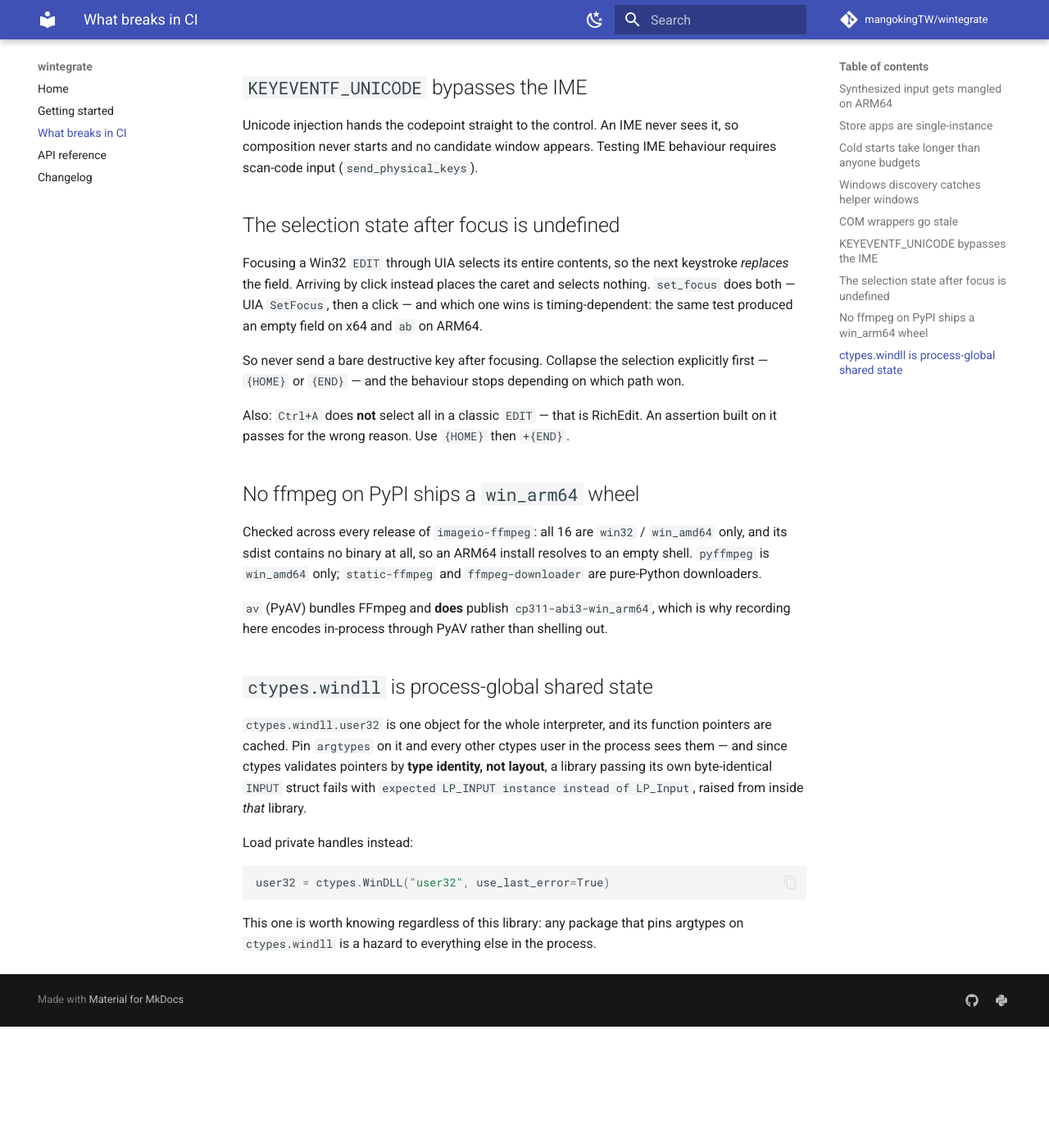
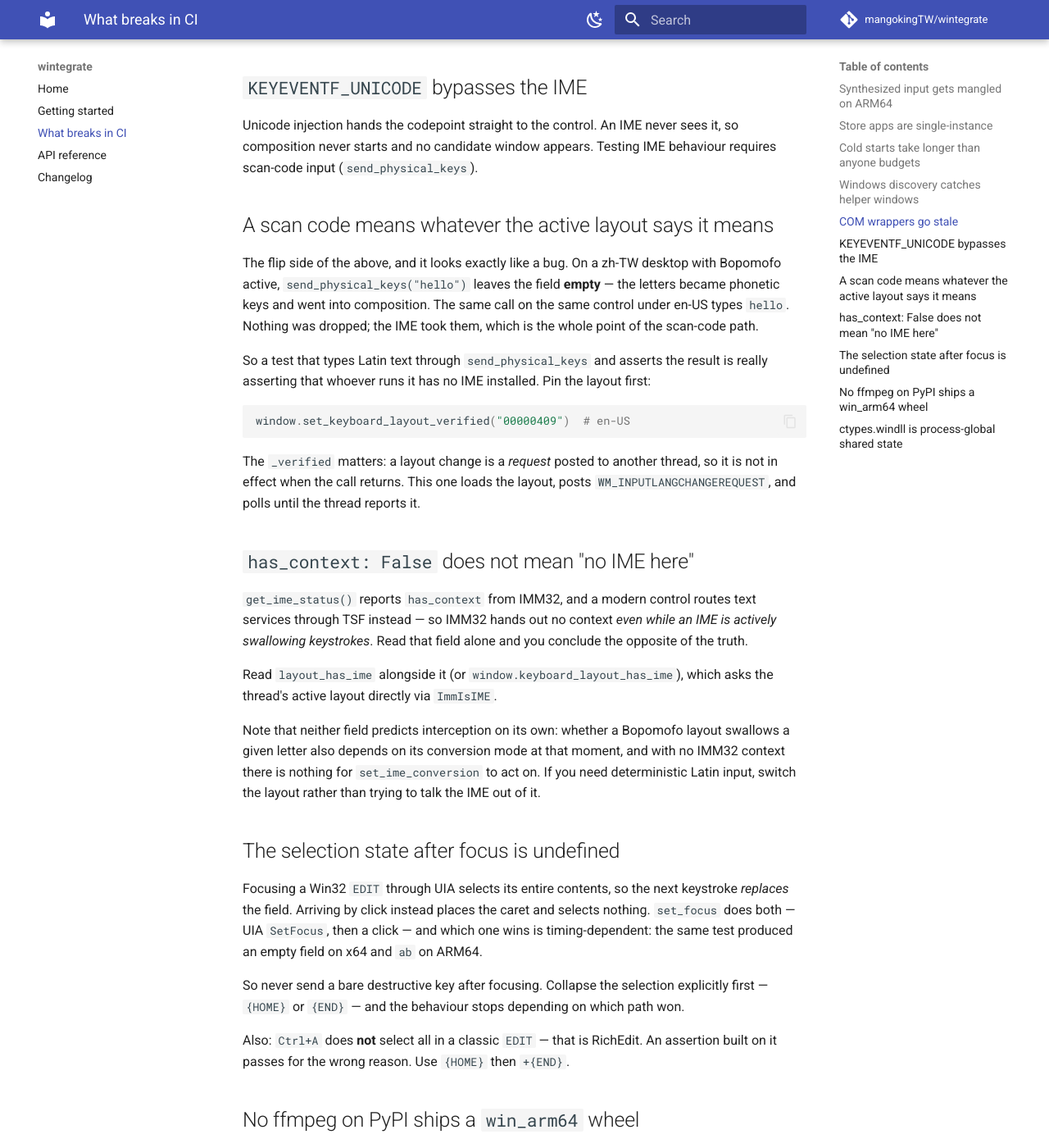
Before and after one commit to mangokingTW/wintegrate, an MkDocs documentation site: the page built from docs/pitfalls.md, in a window 1280 px wide and 1400 px high, scrolled down 1449 px. Shown: the whole window at 82% size. Built offline with MkDocs 1.6.1 and Material for MkDocs 9.7.7, drawn with Linux system fonts in a browser that asks for light colours; comment, search, counter and statistics services are not loaded; before the commit the page ends 2701 px from its top, so only the background shows below that.

Commit message:
docs: record the layout/IME input pitfalls and the new API
The scan-code behaviour that broke the tests is a hazard for anyone using
send_physical_keys, not just for the suite, and `has_context: False` reading as
"no IME here" is a trap worth naming explicitly.

Co-Authored-By: Claude Opus 5 (1M context) <noreply@anthropic.com>
Claude-Session: https://claude.ai/code/session_01EPz3hVxcvTTHuyWyhX95uK

````diff
--- a/docs/api.md
+++ b/docs/api.md
@@ -48,6 +48,8 @@ Generated from the source, so it cannot drift from the code.
 
 ::: wintegrate.interop.get_keyboard_layout_list
 
+::: wintegrate.interop.layout_has_ime
+
 ## Diagnostics
 
 ::: wintegrate.diagnostics.ContinuousRecorder
--- a/docs/pitfalls.md
+++ b/docs/pitfalls.md
@@ -61,6 +61,42 @@ Unicode injection hands the codepoint straight to the control. An IME never sees
 it, so composition never starts and no candidate window appears. Testing IME
 behaviour requires scan-code input (`send_physical_keys`).
 
+## A scan code means whatever the active layout says it means
+
+The flip side of the above, and it looks exactly like a bug. On a zh-TW desktop
+with Bopomofo active, `send_physical_keys("hello")` leaves the field **empty** —
+the letters became phonetic keys and went into composition. The same call on the
+same control under en-US types `hello`. Nothing was dropped; the IME took them,
+which is the whole point of the scan-code path.
+
+So a test that types Latin text through `send_physical_keys` and asserts the
+result is really asserting that whoever runs it has no IME installed. Pin the
+layout first:
+
+```python
+window.set_keyboard_layout_verified("00000409")  # en-US
+```
+
+The `_verified` matters: a layout change is a *request* posted to another
+thread, so it is not in effect when the call returns. This one loads the layout,
+posts `WM_INPUTLANGCHANGEREQUEST`, and polls until the thread reports it.
+
+## `has_context: False` does not mean "no IME here"
+
+`get_ime_status()` reports `has_context` from IMM32, and a modern control routes
+text services through TSF instead — so IMM32 hands out no context *even while an
+IME is actively swallowing keystrokes*. Read that field alone and you conclude
+the opposite of the truth.
+
+Read `layout_has_ime` alongside it (or `window.keyboard_layout_has_ime`), which
+asks the thread's active layout directly via `ImmIsIME`.
+
+Note that neither field predicts interception on its own: whether a Bopomofo
+layout swallows a given letter also depends on its conversion mode at that
+moment, and with no IMM32 context there is nothing for `set_ime_conversion` to
+act on. If you need deterministic Latin input, switch the layout rather than
+trying to talk the IME out of it.
+
 ## The selection state after focus is undefined
 
 Focusing a Win32 `EDIT` through UIA selects its entire contents, so the next
````
Also changed, not shown: CHANGELOG.md (+21 -0 lines).
